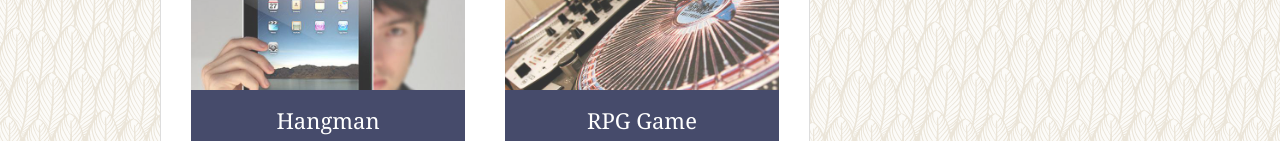
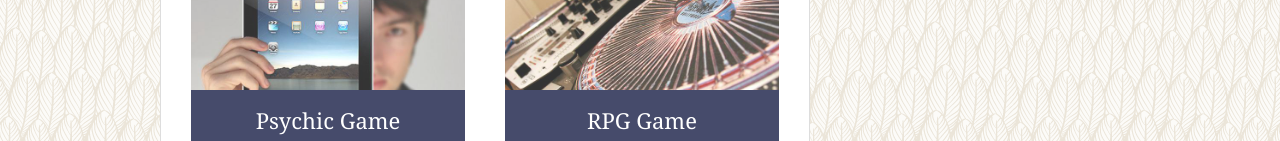
Before and after one commit to charlotteasencio/Responsive-Portfolio, a plain HTML site: page portfolio.html in a window 1280 px wide. Shown: the part 320-461 px from the top of the page. Drawn offline with Linux system fonts and the light colour scheme.

Commit message:
added link to psychic game to portfolio page

```diff
--- a/portfolio.html
+++ b/portfolio.html
@@ -27,9 +27,9 @@
       <h1>Portfolio</h1>
 
       <div class="work">
-        <img src="assets/imgs/technics-q-c-640-480-1.jpg" alt="hangman">
+          <a href="https://charlotteasencio.github.io/Psychic-Game/" target="_blank"><img src="assets/imgs/technics-q-c-640-480-1.jpg" alt="psychic game"></a>
 
-        <h3>Hangman</h3>
+          <h3>Psychic Game</h3>
       </div>
       <div class="work">
         <img src="assets/imgs/technics-q-c-640-480-2.jpg" alt="RPG Game">
```
